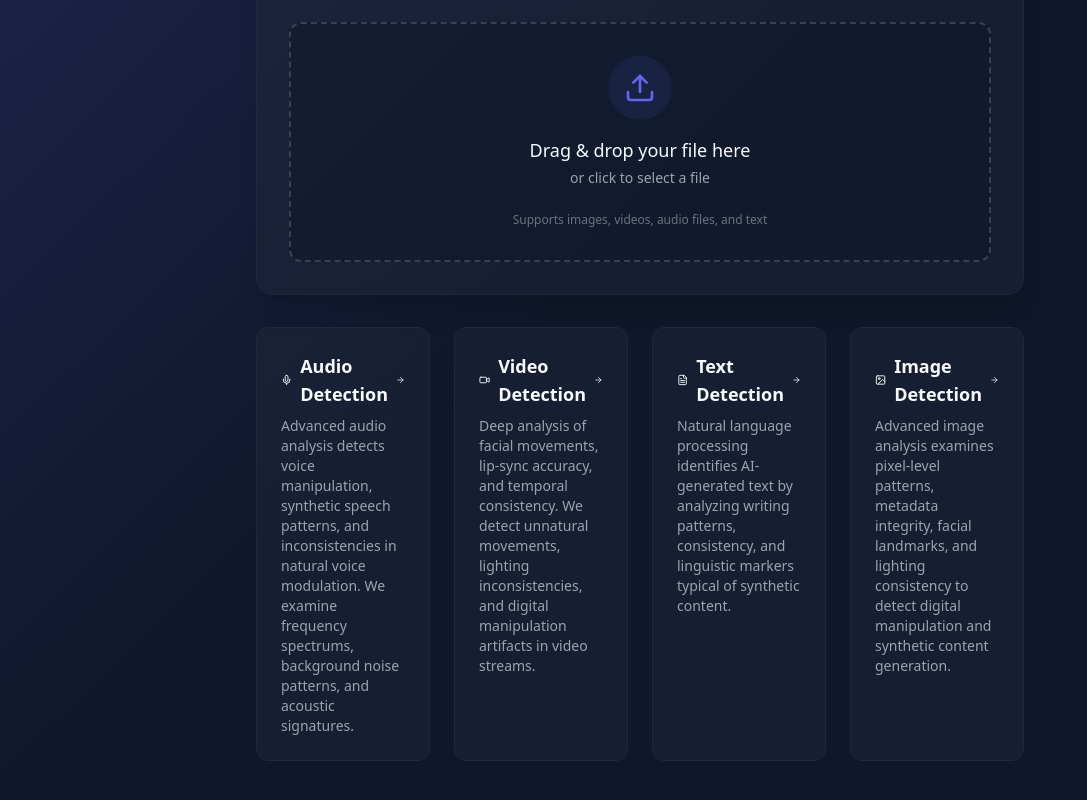
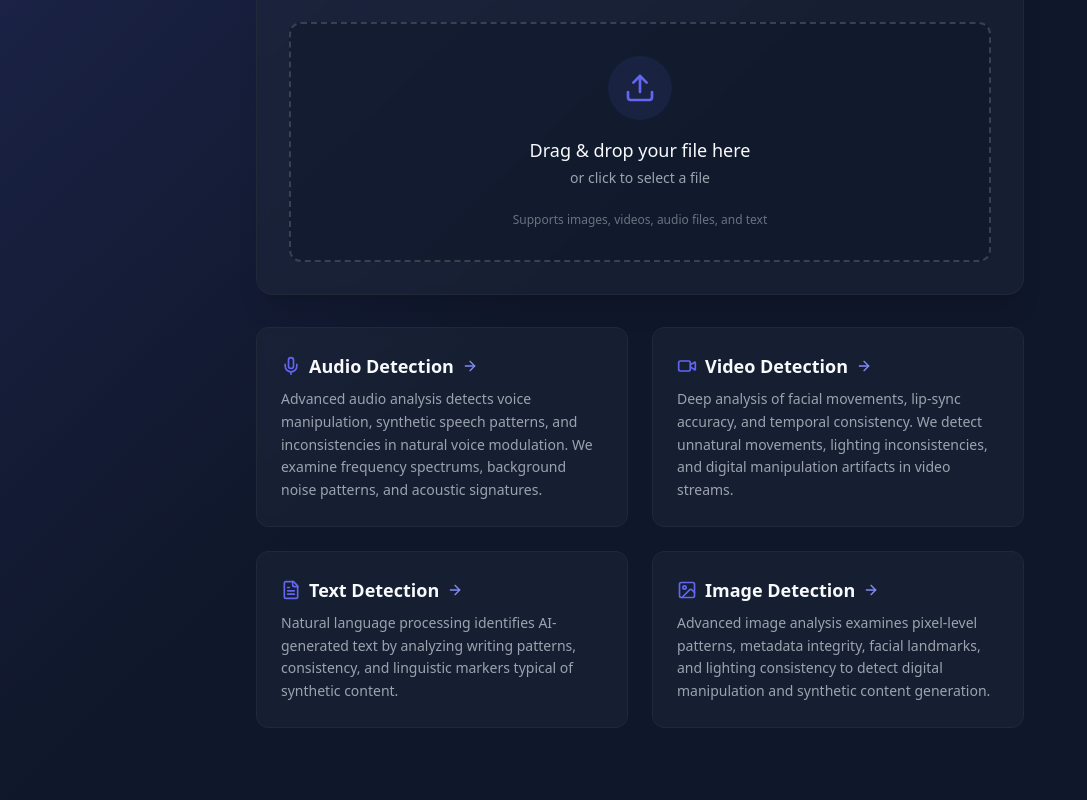
Before and after one commit to cybershubham1/voiceguardai, a React (Vite) app: page / in a window 1280 px wide. Shown: the part 396-1196 px from the top of the page, without its empty margins (0-1087 px from the left). Built offline with nearby package versions, Linux system fonts and the light colour scheme.

Commit message:
Align boxes in two rows
Updated layout to display two boxes in one row and another two boxes in a second row for improved alignment and organization.
[skip gpt_engineer]

```diff
--- a/src/components/AnalysisTypes.tsx
+++ b/src/components/AnalysisTypes.tsx
@@ -26,15 +26,18 @@ const analysisTypes = [
 
 const AnalysisTypes = () => {
   return (
-    <div className="grid grid-cols-1 md:grid-cols-2 lg:grid-cols-4 gap-6">
+    <div className="grid grid-cols-1 md:grid-cols-2 gap-6 max-w-5xl mx-auto">
       {analysisTypes.map(({ type, icon: Icon, description }) => (
-        <div key={type} className="bg-secondary/50 backdrop-blur-sm rounded-xl p-6 border border-gray-800">
+        <div
+          key={type}
+          className="bg-secondary/50 backdrop-blur-sm rounded-xl p-6 border border-gray-800 hover:border-primary/50 transition-colors duration-300"
+        >
           <h3 className="text-lg font-semibold mb-2 flex items-center gap-2">
-            <Icon className="w-5 h-5" />
+            <Icon className="w-5 h-5 text-primary" />
             {type} Detection
-            <ArrowRight className="w-4 h-4" />
+            <ArrowRight className="w-4 h-4 text-accent" />
           </h3>
-          <p className="text-sm text-gray-400">
+          <p className="text-sm text-gray-400 leading-relaxed">
             {description}
           </p>
         </div>
```
